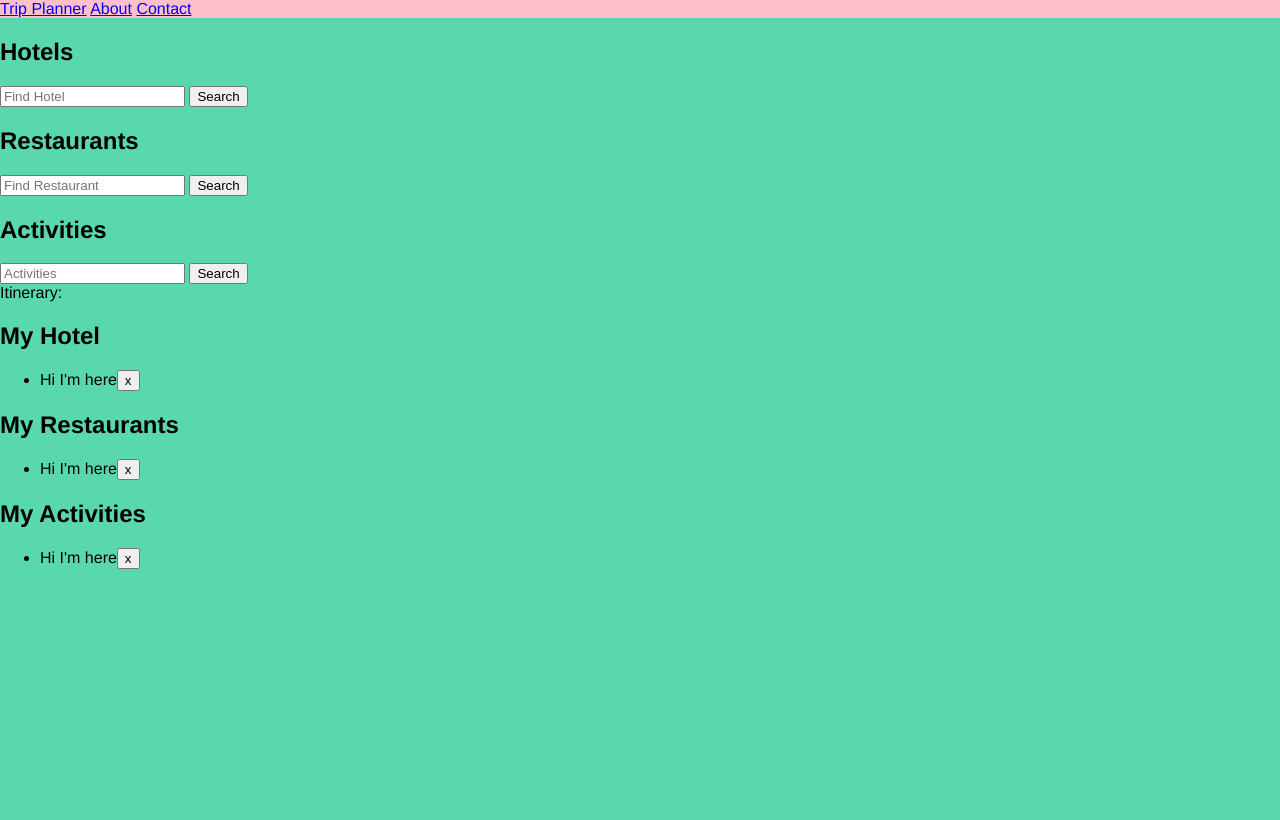
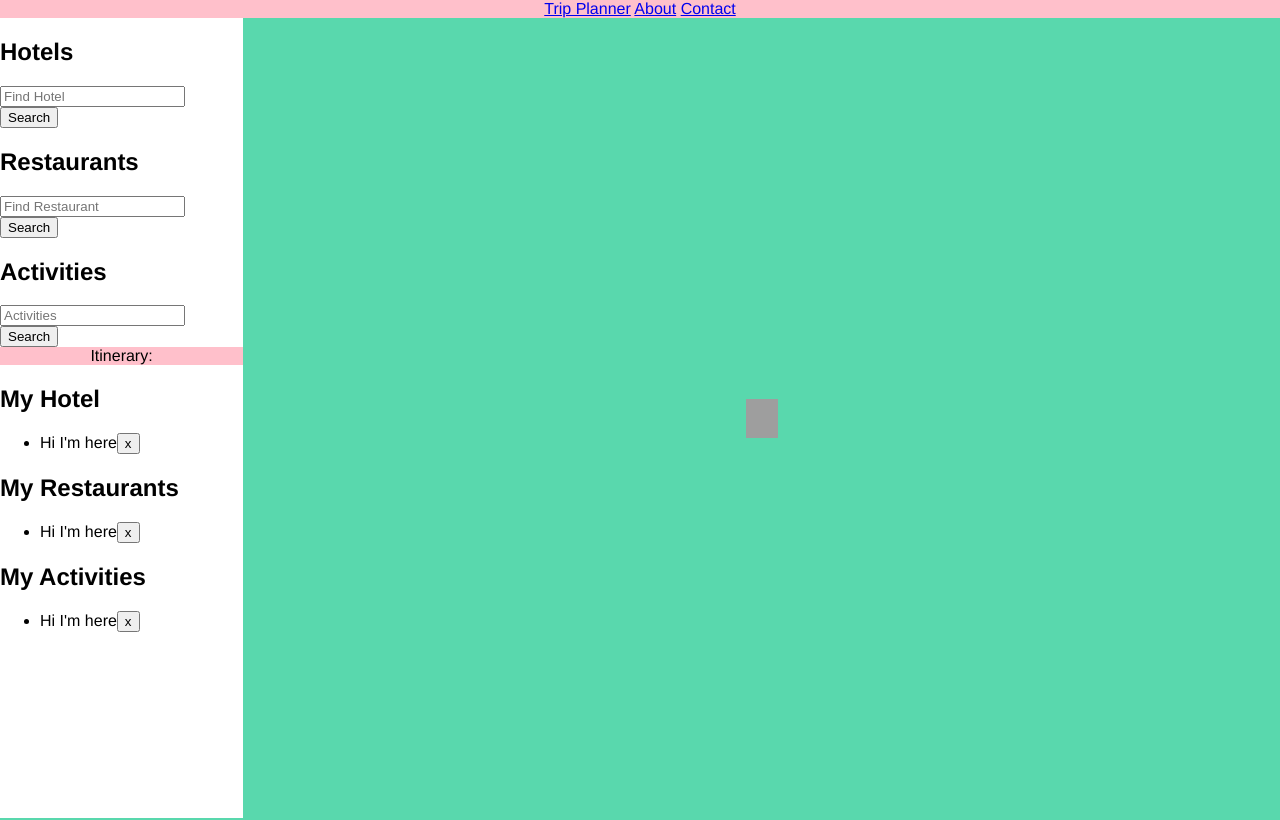
Before and after one commit to devondacoda/trip-planner-0, a website: page public/index.html in a window 1280 px wide. Shown: the top 820 px of the page. Drawn offline with Linux system fonts and the light colour scheme; no server answers; grey boxes are pictures that could not be loaded.

Commit message:
aligned sidebar and map

```diff
--- a/public/index.html
+++ b/public/index.html
@@ -14,8 +14,9 @@
       </div>
     </header>
 
+    <div id="app">
       <div class="sidebar">
-      <div class="things-to-do">
+        <div id="things-to-do">
           <div class="thing-child" id="hotels">
             <h2>Hotels</h2>
             <input type="search" placeholder="Find Hotel">
@@ -50,6 +51,7 @@
               </ul>
           </div>
         </div>
+      </div>
 
       <div id="map"></div>
     </div>
--- a/public/style.css
+++ b/public/style.css
@@ -6,7 +6,10 @@ body {
   margin: 0;
   font-family: "Helvetica Neue", Helvetica, Arial, sans-serif;
   background-color: rgba(51, 207, 155, 0.81);
-  /* width: 300px;  */
+}
+
+#app {
+  display: flex;
 }
 
 #map {
@@ -14,26 +17,28 @@ body {
   width: 100vw;
 }
 
-#navbar {
+header {
   background-color: pink;
+  text-align: center;
+  align-items: center;
 }
-
+/*
 .things-to-do {
   display: flex;
   flex-direction: column;
-}
+} */
 
-.thing-child {
+/* .thing-child {
   width: 300px;
-}
+} */
 
-#to-do-list {
+/* #to-do-list {
   width: 500px;
-}
+} */
 
 .sidebar {
   display: flex-inline;
-  /* align-content: flex-end; */
+  background-color: white;
   flex-direction: column;
   width: 300px;
 }
--- a/src/marker.js
+++ b/src/marker.js
@@ -3,11 +3,11 @@ function makeMarker(thingToDo, coordinates) {
     activity: 'http://i.imgur.com/WbMOfMl.png',
     hotel: 'http://i.imgur.com/D9574Cu.png',
     restaurant: 'http://i.imgur.com/cqR6pUI.png'
-  }
+  };
 
   const marker = document.createElement('div', {id: thingToDo});
-  marker.style.width = "32px";
-  marker.style.height = "39px";
+  marker.style.width = '32px';
+  marker.style.height = '39px';
   marker.style.backgroundImage = options[marker.id];
 
   new mapboxgl.Marker(marker).setLngLat(coordinates);
```
Also changed, not shown: src/index.js (+8 -6 lines). Lines whose indentation alone changed are shown as unchanged.
